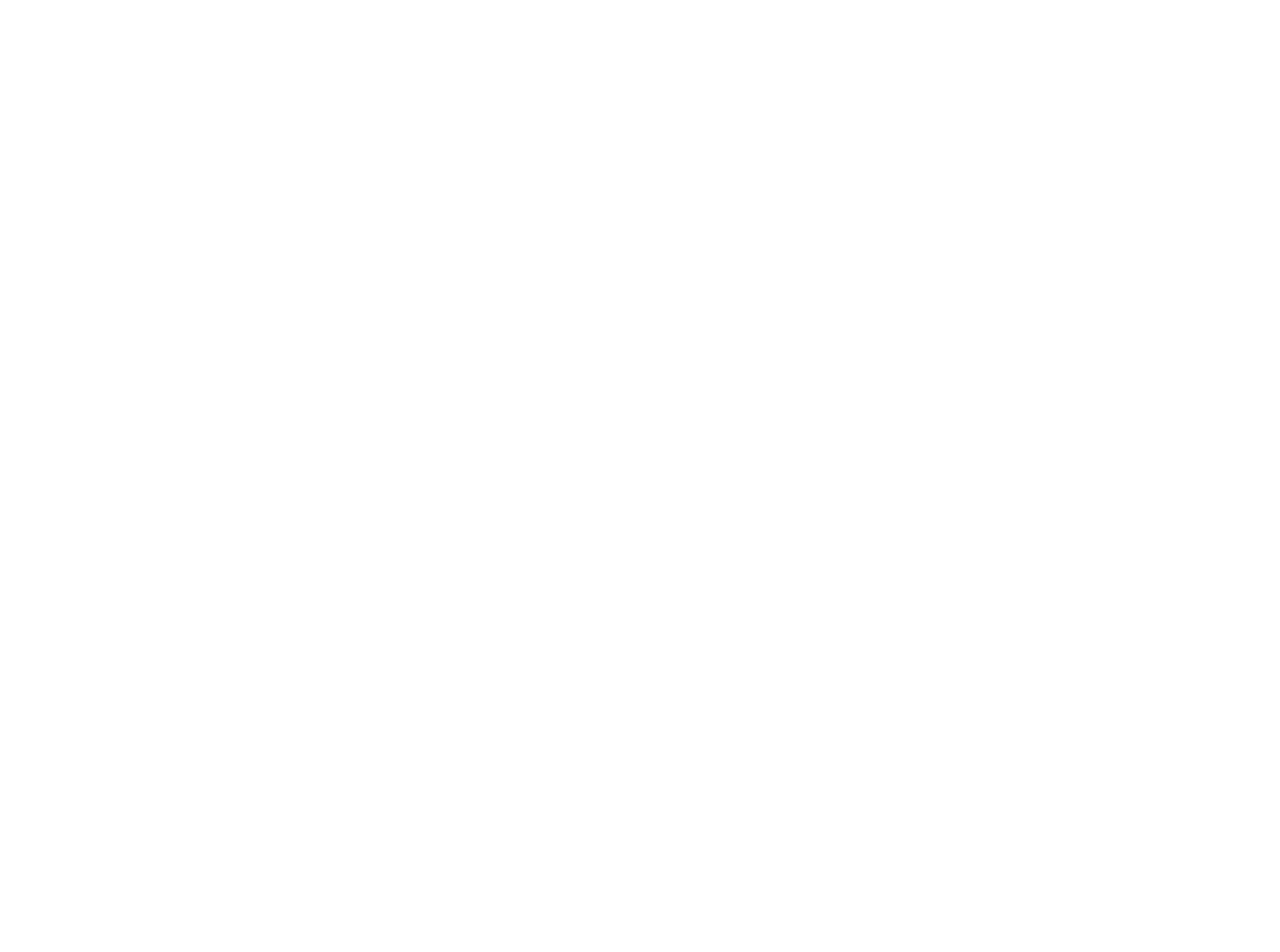
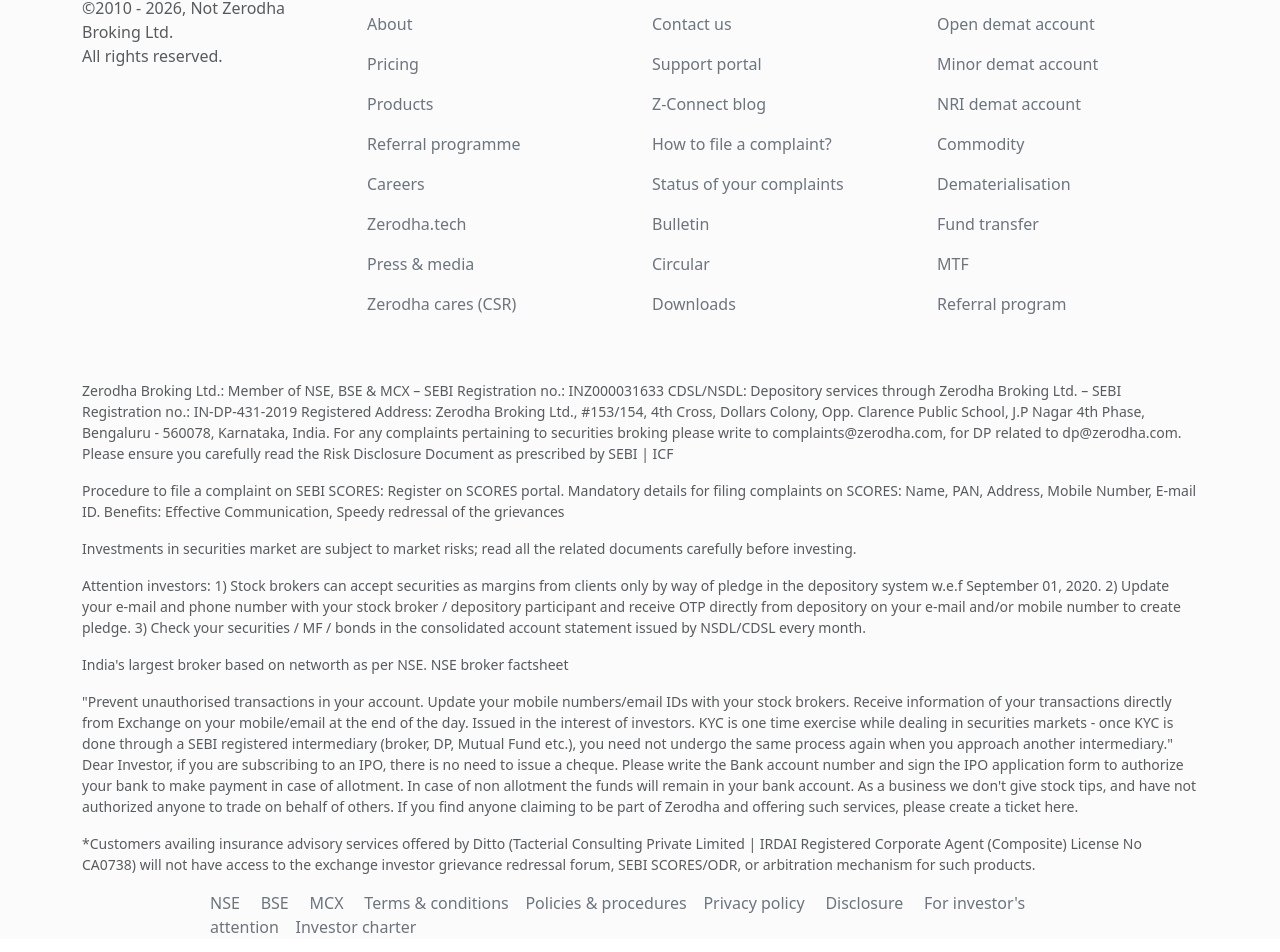
Before and after one commit to shubhampatil496/Stock-Trading-Platform, a React (Vite) app in the folder frontend/: page / in a window 1280 px wide. Shown: the part 3455-4407 px from the top of the page. Before the commit the page ends 3434 px from the top, so only its background shows below. Built offline with nearby package versions, Linux system fonts and the light colour scheme.

Commit message:
Design Footer

```diff
--- a/frontend/src/landing_page/Footer.jsx
+++ b/frontend/src/landing_page/Footer.jsx
@@ -3,7 +3,85 @@
 export default function Footer(){
     return(
         <>
-            <h1>Footer</h1>
+            <footer className="border-top" style={{backgroundColor:"#FBFBFB"}}>
+            <div className="container mt-5">
+                <div className="row mt-5">
+                    <div className="col">
+                        <img src="/media/logo.svg" alt="logo" style={{width:"45%"}} />
+                        <p className="text-muted">&copy;2010 - 2026, Not Zerodha Broking Ltd. <br /> All rights reserved.</p>
+                    </div>
+                    <div className="col">
+                        <p>Company</p>
+                        <p><a href="" style={{textDecoration:"none"}} class="text-secondary">About</a><br /></p>
+                        <p><a href="" style={{textDecoration:"none"}} class="text-secondary">Pricing</a><br /></p>
+                        <p><a href="" style={{textDecoration:"none"}} class="text-secondary">Products</a><br /></p>
+                        <p><a href="" style={{textDecoration:"none"}} class="text-secondary">Referral programme</a><br /></p>
+                        <p><a href="" style={{textDecoration:"none"}} class="text-secondary">Careers</a><br /></p>
+                        <p><a href="" style={{textDecoration:"none"}} class="text-secondary">Zerodha.tech</a><br /></p>
+                        <p><a href="" style={{textDecoration:"none"}} class="text-secondary">Press & media</a><br /></p>
+                        <p><a href="" style={{textDecoration:"none"}} class="text-secondary">Zerodha cares (CSR)</a></p>
+                    </div>
+                    <div className="col">
+                        <p>Support</p>
+                            <p><a href="" style={{textDecoration:"none"}} class="text-secondary">Contact us</a><br /></p>
+                            <p><a href="" style={{textDecoration:"none"}} class="text-secondary">Support portal</a><br /></p>
+                            <p><a href="" style={{textDecoration:"none"}} class="text-secondary">Z-Connect blog</a><br /></p>
+                            <p><a href="" style={{textDecoration:"none"}} class="text-secondary">How to file a complaint?</a><br /></p>
+                            <p><a href="" style={{textDecoration:"none"}} class="text-secondary">Status of your complaints</a><br /></p>
+                            <p><a href="" style={{textDecoration:"none"}} class="text-secondary">Bulletin</a><br /></p>
+                            <p><a href="" style={{textDecoration:"none"}} class="text-secondary">Circular</a><br /></p>
+                            <p><a href="" style={{textDecoration:"none"}} class="text-secondary">Downloads</a><br /></p>
+                    </div>
+                    <div className="col">
+                        <p>Account</p>
+                        <p><a href="" style={{textDecoration:"none"}} class="text-secondary">Open demat account</a><br /></p>
+                        <p><a href="" style={{textDecoration:"none"}} class="text-secondary">Minor demat account</a> <br /></p>
+                        <p><a href="" style={{textDecoration:"none"}} class="text-secondary">NRI demat account</a> <br /></p>
+                        <p><a href="" style={{textDecoration:"none"}} class="text-secondary">Commodity</a> <br /></p>
+                        <p><a href="" style={{textDecoration:"none"}} class="text-secondary">Dematerialisation</a> <br /></p>
+                        <p><a href="" style={{textDecoration:"none"}} class="text-secondary">Fund transfer</a> <br /></p>
+                        <p><a href="" style={{textDecoration:"none"}} class="text-secondary">MTF</a> <br /></p>
+                        <p><a href="" style={{textDecoration:"none"}} class="text-secondary">Referral program</a> <br /></p>
+                    </div>
+                </div>
+                <div className="mt-5 text-muted" style={{fontSize:"14px"}}>
+                <p>
+                    Zerodha Broking Ltd.: Member of NSE, BSE​ &​ MCX – SEBI Registration no.: INZ000031633 CDSL/NSDL: Depository services through Zerodha Broking Ltd. – SEBI Registration no.: IN-DP-431-2019 Registered Address: Zerodha Broking Ltd., #153/154, 4th Cross, Dollars Colony, Opp. Clarence Public School, J.P Nagar 4th Phase, Bengaluru - 560078, Karnataka, India. For any complaints pertaining to securities broking please write to complaints@zerodha.com, for DP related to dp@zerodha.com. Please ensure you carefully read the Risk Disclosure Document as prescribed by SEBI | ICF
+                </p>
+                <p>
+                    Procedure to file a complaint on SEBI SCORES: Register on SCORES portal. Mandatory details for filing complaints on SCORES: Name, PAN, Address, Mobile Number, E-mail ID. Benefits: Effective Communication, Speedy redressal of the grievances
+                </p>
+                <p>
+                    Investments in securities market are subject to market risks; read all the related documents carefully before investing.
+                </p>
+                <p>
+                    Attention investors: 1) Stock brokers can accept securities as margins from clients only by way of pledge in the depository system w.e.f September 01, 2020. 2) Update your e-mail and phone number with your stock broker / depository participant and receive OTP directly from depository on your e-mail and/or mobile number to create pledge. 3) Check your securities / MF / bonds in the consolidated account statement issued by NSDL/CDSL every month.
+                </p>
+                <p>
+                    India's largest broker based on networth as per NSE. NSE broker factsheet
+                </p>
+                <p>
+                    "Prevent unauthorised transactions in your account. Update your mobile numbers/email IDs with your stock brokers. Receive information of your transactions directly from Exchange on your mobile/email at the end of the day. Issued in the interest of investors. KYC is one time exercise while dealing in securities markets - once KYC is done through a SEBI registered intermediary (broker, DP, Mutual Fund etc.), you need not undergo the same process again when you approach another intermediary." Dear Investor, if you are subscribing to an IPO, there is no need to issue a cheque. Please write the Bank account number and sign the IPO application form to authorize your bank to make payment in case of allotment. In case of non allotment the funds will remain in your bank account. As a business we don't give stock tips, and have not authorized anyone to trade on behalf of others. If you find anyone claiming to be part of Zerodha and offering such services, please create a ticket here.
+                </p>
+                <p>
+                    *Customers availing insurance advisory services offered by Ditto (Tacterial Consulting Private Limited | IRDAI Registered Corporate Agent (Composite) License No CA0738) will not have access to the exchange investor grievance redressal forum, SEBI SCORES/ODR, or arbitration mechanism for such products.
+                </p>
+            </div>
+            <div class="mx-5 px-5">
+            <ul>
+                <a href="" style={{textDecoration:"none"}} class="text-secondary">NSE </a>&nbsp;&nbsp;&nbsp;&nbsp;
+                <a href="" style={{textDecoration:"none"}} class="text-secondary">BSE </a>&nbsp;&nbsp;&nbsp;&nbsp;
+                <a href="" style={{textDecoration:"none"}} class="text-secondary">MCX </a>&nbsp;&nbsp;&nbsp;&nbsp;
+                <a href="" style={{textDecoration:"none"}} class="text-secondary">Terms & conditions</a>&nbsp;&nbsp;&nbsp;&nbsp;
+                <a href="" style={{textDecoration:"none"}} class="text-secondary">Policies & procedures</a>&nbsp;&nbsp;&nbsp;&nbsp;
+                <a href="" style={{textDecoration:"none"}} class="text-secondary">Privacy policy </a>&nbsp;&nbsp;&nbsp;&nbsp;
+                <a href="" style={{textDecoration:"none"}} class="text-secondary">Disclosure </a>&nbsp;&nbsp;&nbsp;&nbsp;
+                <a href="" style={{textDecoration:"none"}} class="text-secondary">For investor's attention</a>&nbsp;&nbsp;&nbsp;&nbsp;
+                <a href="" style={{textDecoration:"none"}} class="text-secondary">Investor charter</a>&nbsp;&nbsp;&nbsp;&nbsp;
+            </ul>
+            </div>
+            </div>
+            </footer>
         </>
     )
 }
```
